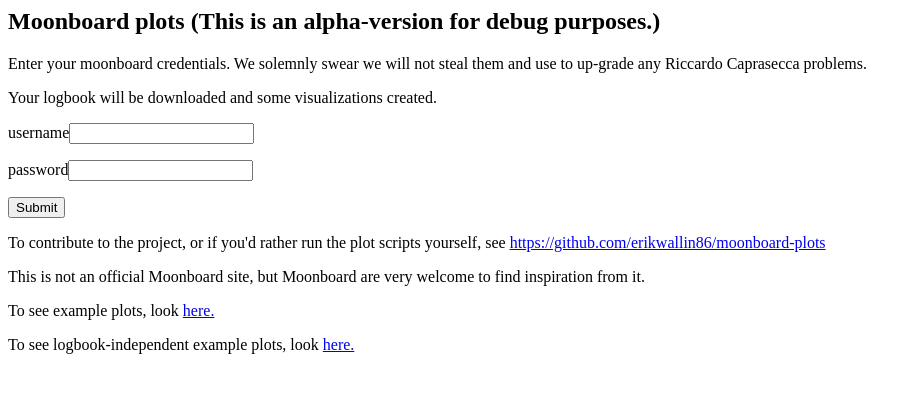
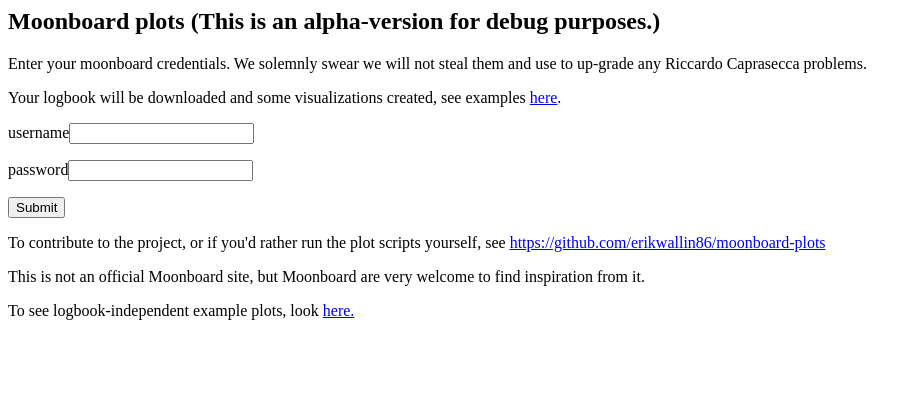
Before and after one commit to erikwallin86/moonboard-plots, a Flask app: page /form in a window 1280 px wide. Shown: the top 393 px of the page, without its empty margins (0-918 px from the left). Run offline with Flask 2, Linux system fonts and the light colour scheme.

Commit message:
Update form

```diff
--- a/templates/form.html
+++ b/templates/form.html
@@ -3,7 +3,7 @@
   <span >Enter your moonboard credentials. We solemnly swear we will not steal them and use to up-grade any Riccardo Caprasecca problems.</span>
   <span style="color:#fff;">Though really we should!</span>
 </p>
-<p> Your logbook will be downloaded and some visualizations created. </p>
+<p> Your logbook will be downloaded and some visualizations created, see examples <a href="example">here</a>.</p>
 
 <form action="/data" method = "POST">
     <p>username<input type = "text" name = "username" /></p>
@@ -13,6 +13,5 @@
 
 <p>To contribute to the project, or if you'd rather run the plot scripts yourself, see <a href="https://github.com/erikwallin86/moonboard-plots">https://github.com/erikwallin86/moonboard-plots</a></p>
 <p> This is not an official Moonboard site, but Moonboard are very welcome to find inspiration from it. </p>
-<p>To see example plots, look <a href="example">here.</a></p>
 
 <p>To see logbook-independent example plots, look <a href="example2">here.</a></p>
```
